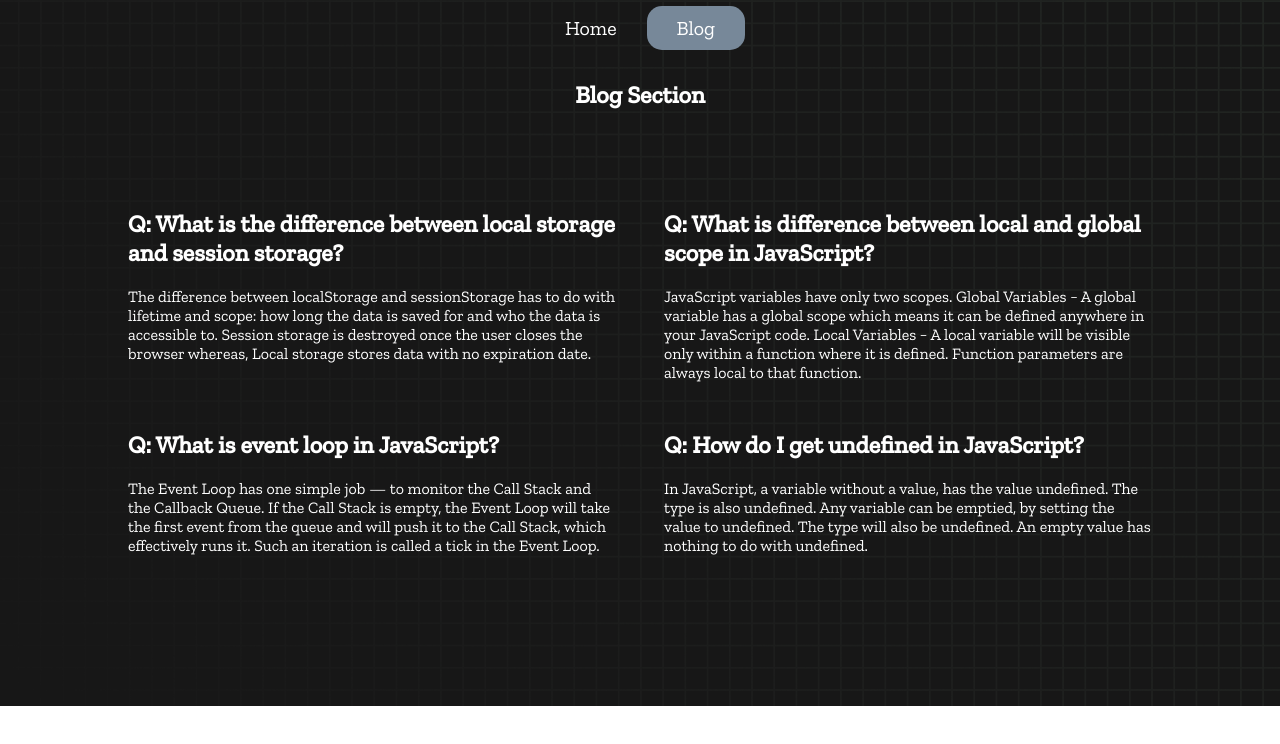
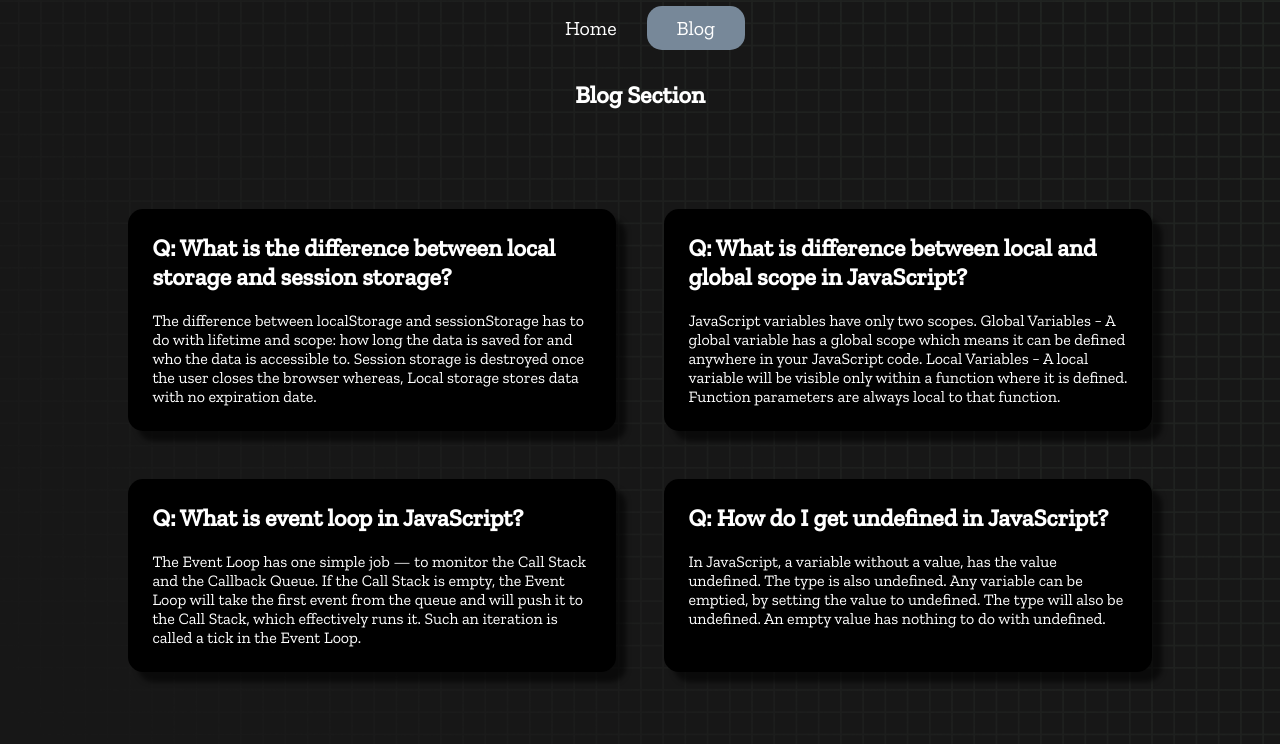
Before and after one commit to rafsan3503/type-monster, a plain HTML site: page blog.html in a window 1280 px wide. Shown: the part 94-838 px from the top of the page. Before the commit the page ends 800 px from the top, so only its background shows below. Drawn offline with nearby package versions, Linux system fonts and the light colour scheme.

Commit message:
blog card style

```diff
--- a/styles.css
+++ b/styles.css
@@ -228,6 +228,13 @@ button {
   color: white;
 }
 
+.blog-container div{
+  background-color: black;
+  padding: 5%;
+  border-radius: 15px;
+  box-shadow: 10px 10px 5px rgba(0, 0, 0, 0.549);
+}
+
 .blog-answer{
   margin-top: 20px;
 }
```
